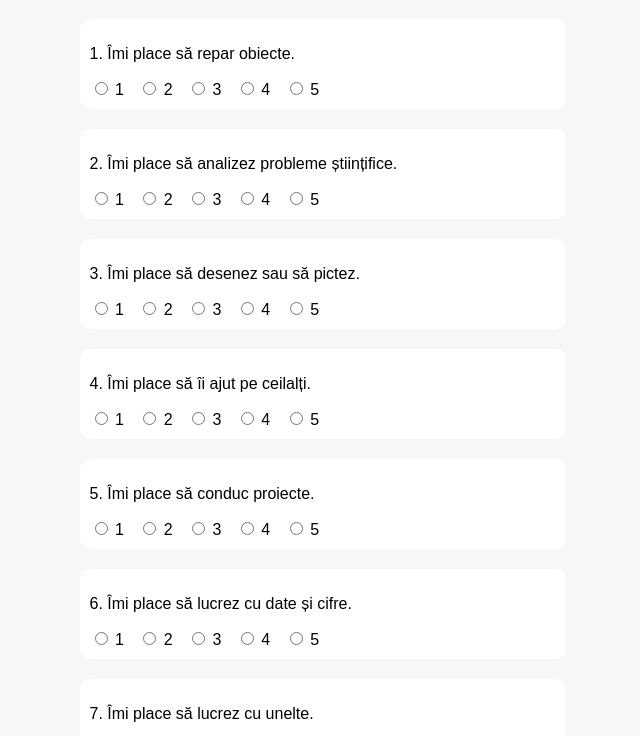
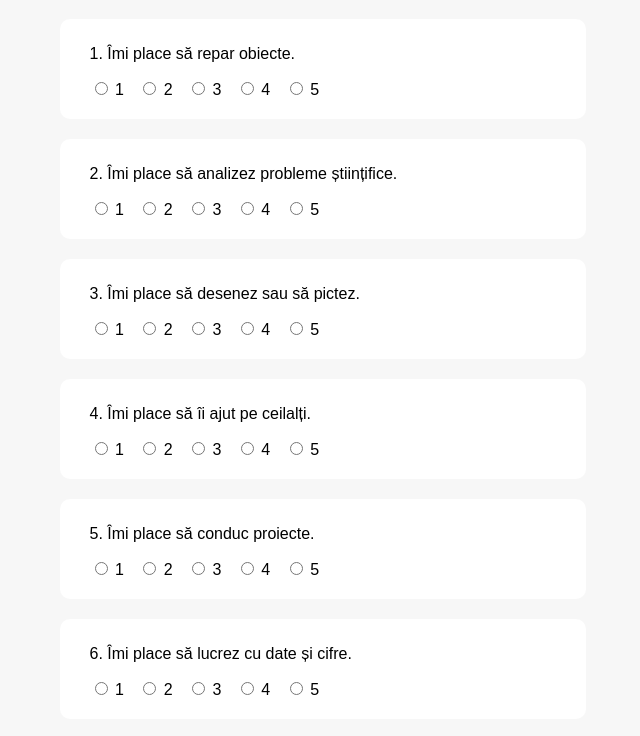
Before and after one commit to sorinneculae/workshops, a plain HTML site: page index.html in a window 1280 px wide. Shown: the part 61-797 px from the top of the page, without its empty margins (317-957 px from the left). Drawn offline with nearby package versions, Linux system fonts and the light colour scheme.

Commit message:
Update index.html

```diff
--- a/index.html
+++ b/index.html
@@ -7,7 +7,7 @@
   <style>
     body { font-family: Arial, sans-serif; margin: 20px; background: #f7f7f7; }
     h1 { text-align: center; }
-    .question { margin-bottom: 20px; padding: 10px; background: white; border-radius: 10px; }
+    .question { margin-bottom: 20px; padding: 10px 30px 20px; background: white; border-radius: 10px; }
     .options label { margin-right: 10px; }
     button { display: block; margin: 20px auto; padding: 10px 20px; font-size: 16px; border: none; border-radius: 8px; background: #007bff; color: white; cursor: pointer; }
     button:hover { background: #0056b3; }
```
